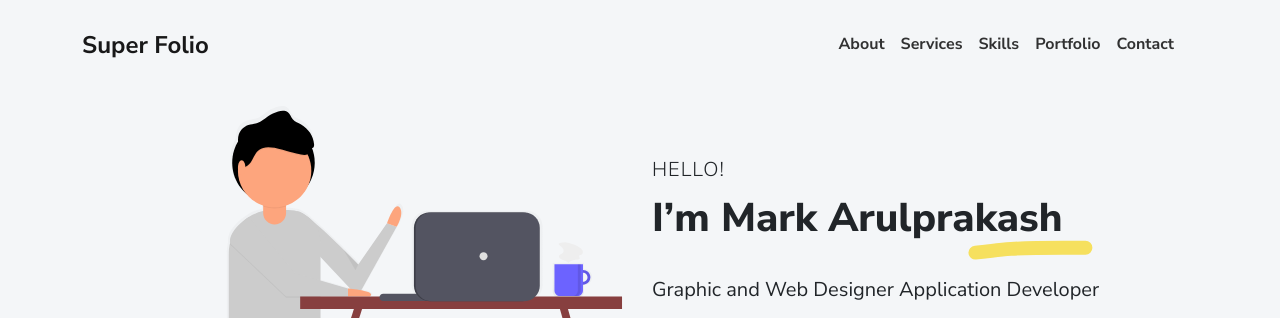
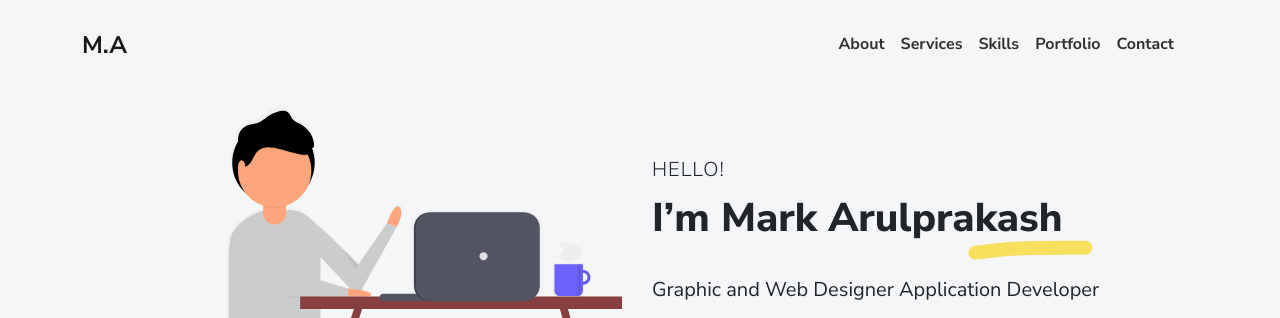
Before and after one commit to markdevhub/Portfolio, a plain HTML site: page mine/index.html in a window 1280 px wide. Shown: the top 318 px of the page. Drawn offline with Linux system fonts and the light colour scheme.

Commit message:
Update index.html

```diff
--- a/mine/index.html
+++ b/mine/index.html
@@ -6,7 +6,7 @@
   <meta charset="UTF-8">
   <meta http-equiv="X-UA-Compatible" content="IE=edge">
   <meta name="viewport" content="width=device-width, initial-scale=1">
-  <title>Super Folio</title>
+  <title>M.A</title>
   <link rel="preconnect" href="https://fonts.gstatic.com" crossorigin="crossorigin" />
   <link rel="preload" as="style"
     href="https://fonts.googleapis.com/css2?family=Nunito+Sans:wght@300;400;700;800&amp;display=swap" />
@@ -35,7 +35,7 @@
 <body id="top">
   <header class="bg-light">
     <nav class="navbar navbar-expand-lg navbar-light bg-light" id="header-nav" role="navigation">
-      <div class="container"><a class="link-dark navbar-brand site-title mb-0" href="#">Super Folio</a>
+      <div class="container"><a class="link-dark navbar-brand site-title mb-0" href="#">M.A</a>
         <button class="navbar-toggler" type="button" data-bs-toggle="collapse" data-bs-target="#navbarSupportedContent"
           aria-controls="navbarSupportedContent" aria-expanded="false" aria-label="Toggle navigation"><span
             class="navbar-toggler-icon"></span></button>
```
